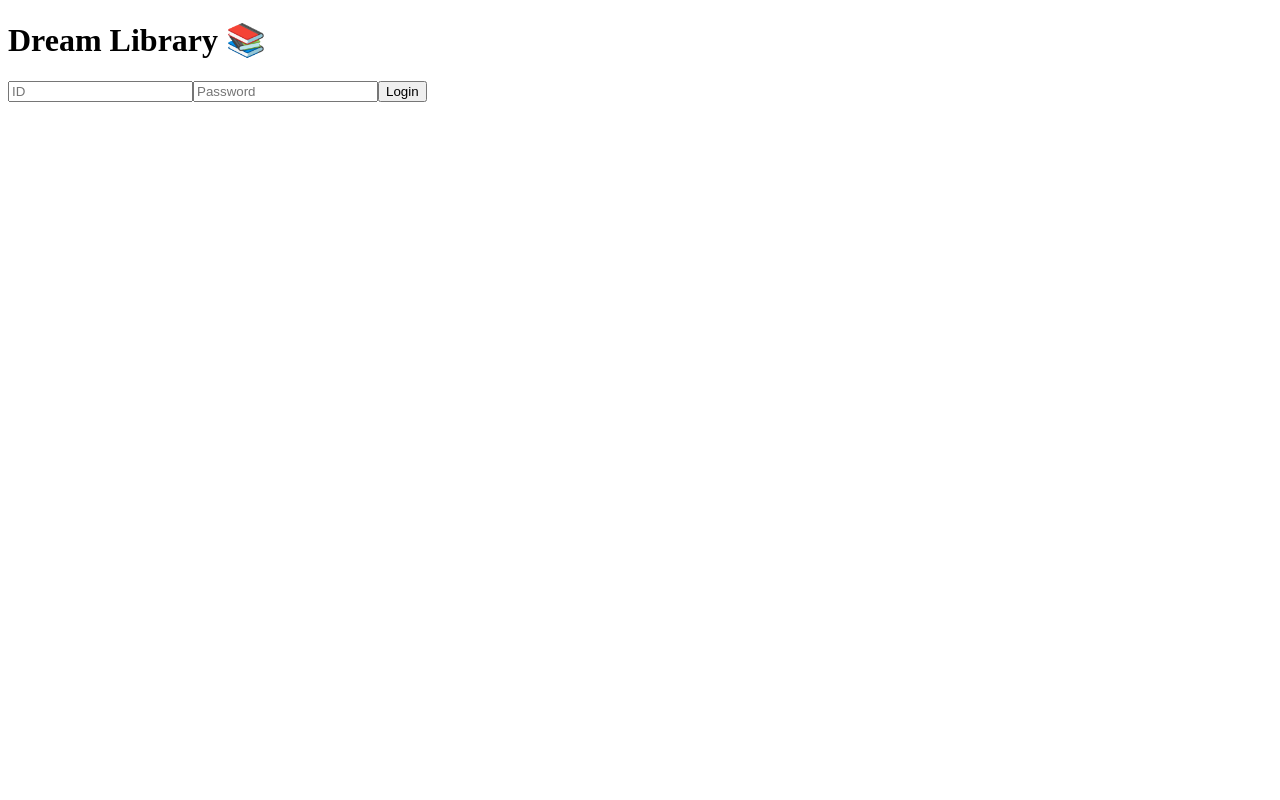
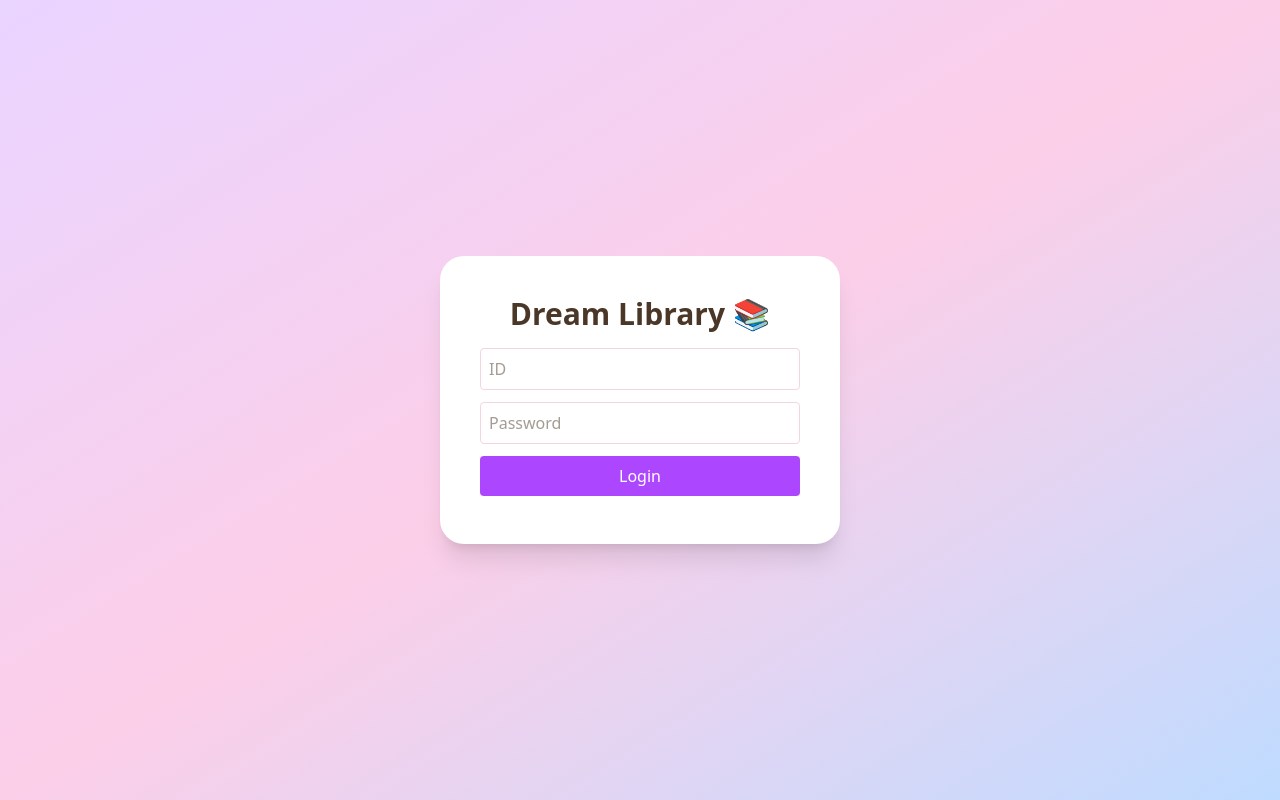
Before and after one commit to leera131095-spec/Library-Management-System, a Next.js app: page / in a window 1280 px wide. Built offline with nearby package versions, Linux system fonts and the light colour scheme.

Commit message:
Update layout.tsx

```diff
--- a/app/layout.tsx
+++ b/app/layout.tsx
@@ -1,10 +1,14 @@
+import "./globals.css"
 import { AuthProvider } from "@/lib/auth-context"
 
-export default function RootLayout({ children }: any) {
-
+export default function RootLayout({
+  children,
+}: {
+  children: React.ReactNode
+}) {
   return (
 
-    <html>
+    <html lang="en">
 
       <body>
 
@@ -19,5 +23,4 @@ export default function RootLayout({ children }: any) {
     </html>
 
   )
-
 }
```
